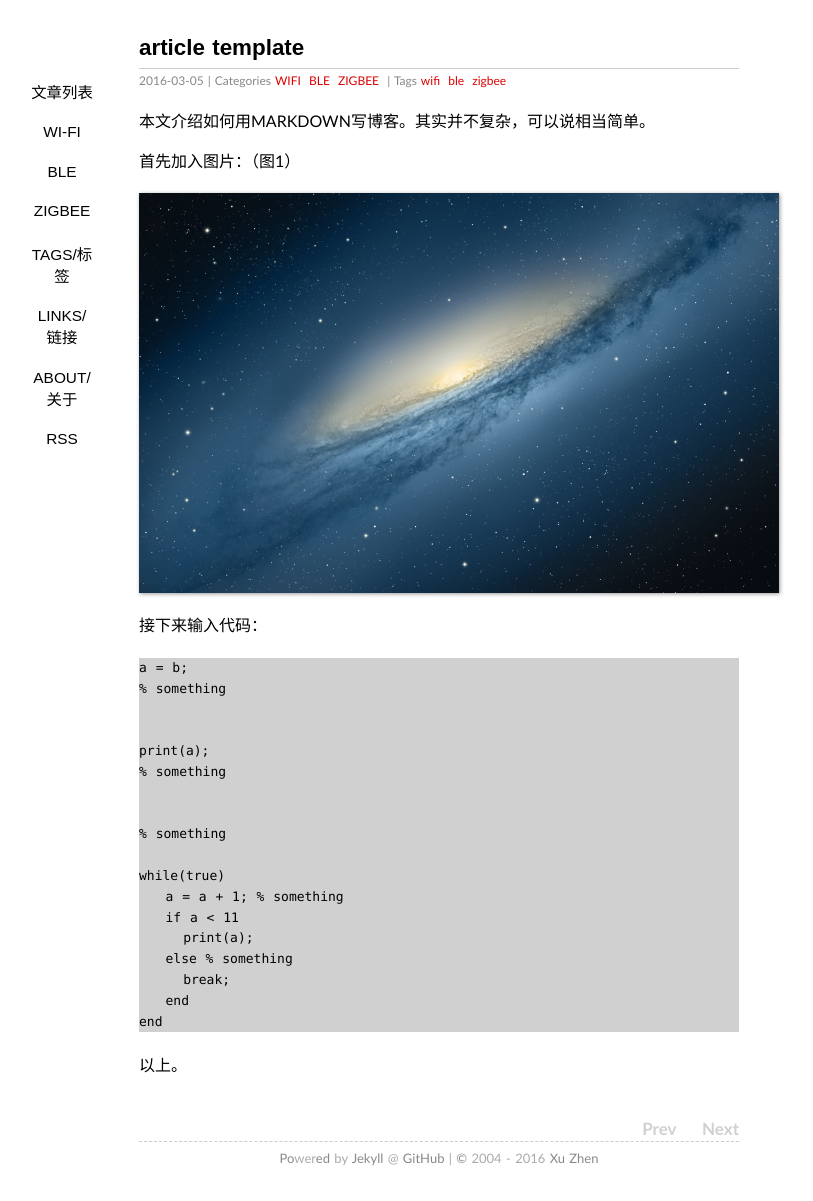
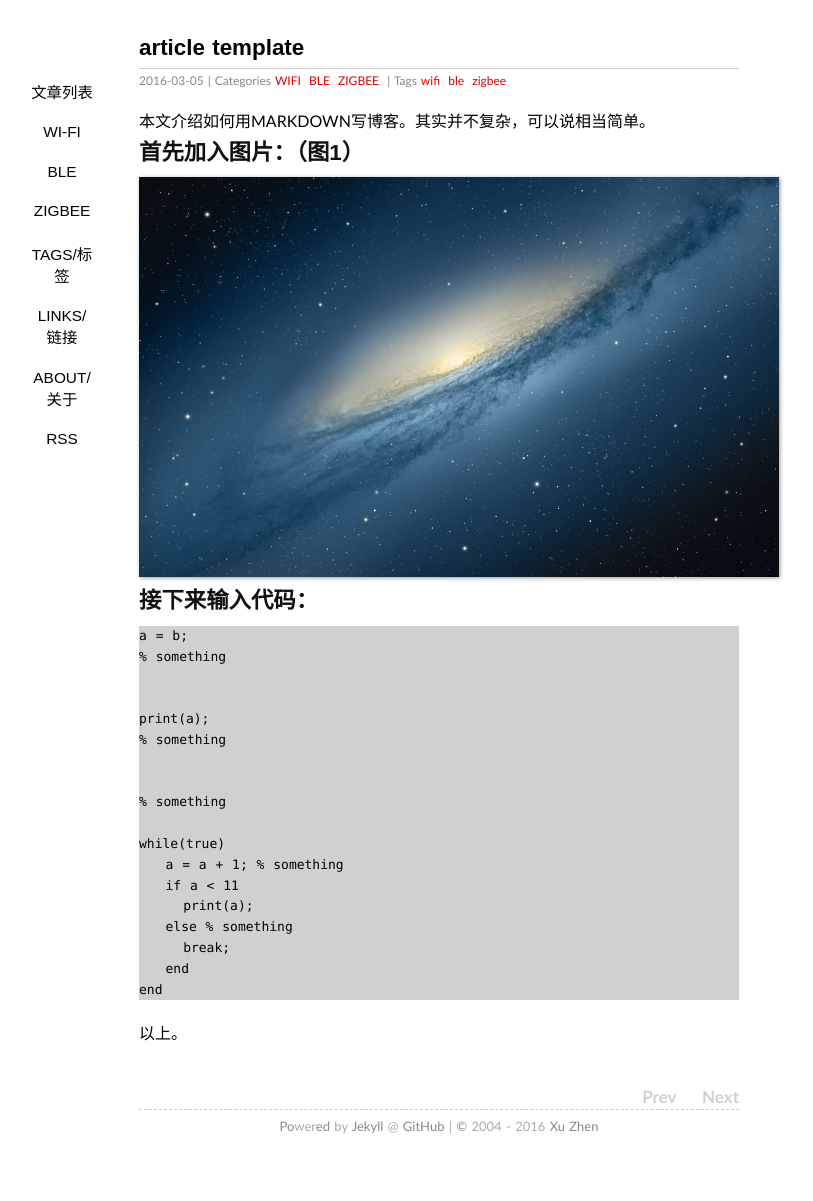
Before and after one commit to sdra/sdra.github.io, a Jekyll site: the page built from _posts/2015-06-15-1.md, in a window 1280 px wide. Shown: the whole page, without its empty margins (201-1014 px from the left). Built offline with Jekyll 4.4.1, drawn with Linux system fonts in a browser that asks for light colours; some web fonts are replaced; Markdown is read by kramdown in place of the engine named in the settings; after the commit the page ends 1169 px from its top, so only the background shows below that.

Commit message:
Update 2015-06-15-1.md

```diff
--- a/_posts/2015-06-15-1.md
+++ b/_posts/2015-06-15-1.md
@@ -9,11 +9,11 @@ tags:  wifi ble zigbee
 
 本文介绍如何用MARKDOWN写博客。其实并不复杂，可以说相当简单。
 
-首先加入图片：（图1）
+##首先加入图片：（图1）
 
 ![](../media/test1.jpg)
 
-接下来输入代码：
+##接下来输入代码：
 
     a = b;
     % something
```
